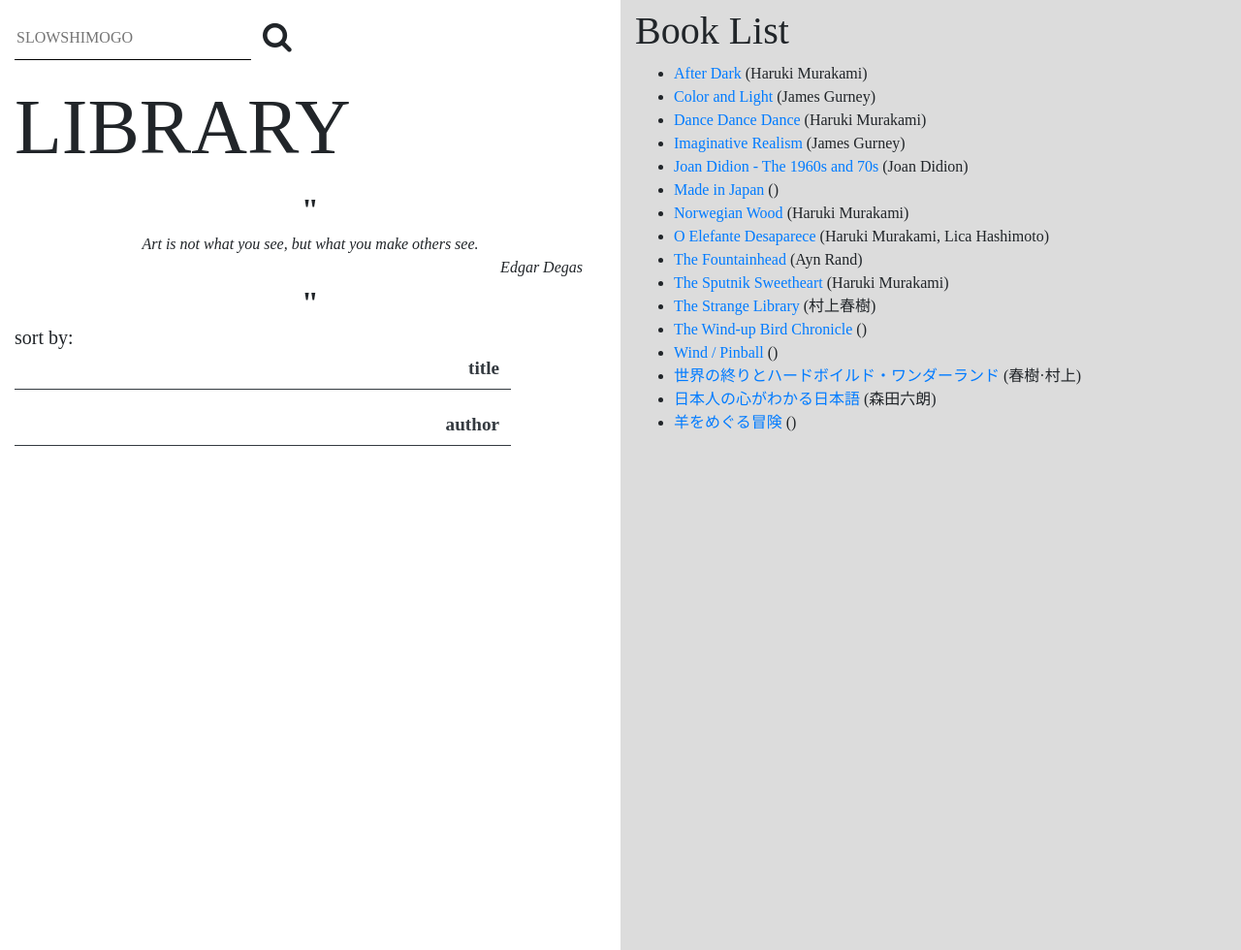
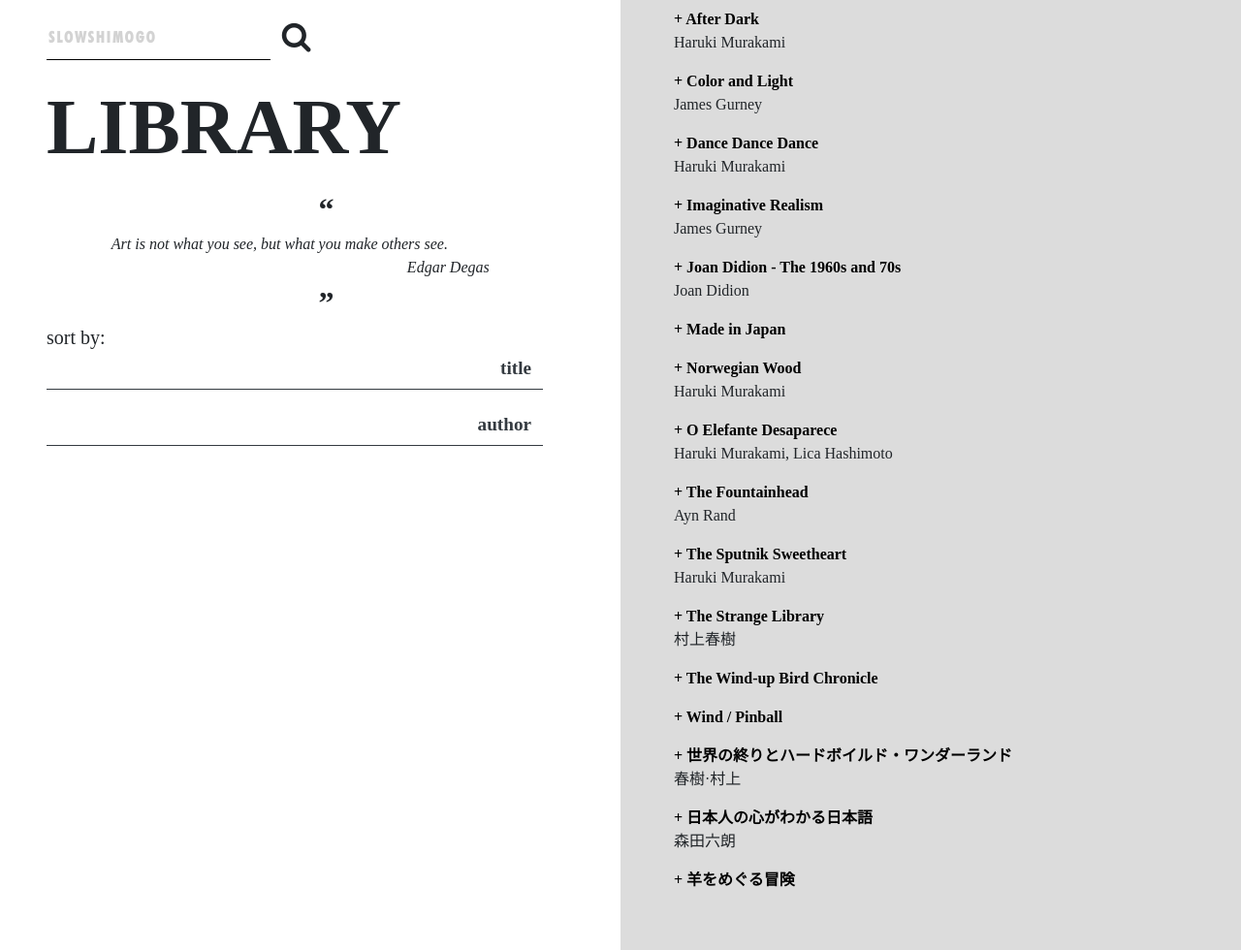
Before and after one commit to edumats/lilian-library, a Django app: page /catalog/books/ in a window 1280 px wide. Shown: the whole page at 97% size. Run offline with Django 3.2, Linux system fonts and the light colour scheme; data comes from the database, SQL or seed files in the repository; both versions use the stored data as it was after the commit; some libraries are stand-ins or nearby versions; some web fonts are replaced.

Commit message:
Added Tag class and styling improvements

```diff
--- a/lilianlibrary/catalog/admin.py
+++ b/lilianlibrary/catalog/admin.py
@@ -1,5 +1,5 @@
 from django.contrib import admin
-from .models import Author, Book, BookInstance, Genre, Language, Publisher, Quote
+from .models import Author, Book, BookInstance, Genre, Language, Publisher, Quote, Tag
 
 
 @admin.register(Author)
@@ -33,3 +33,4 @@
 admin.site.register(Language)
 admin.site.register(Publisher)
 admin.site.register(Quote)
+admin.site.register(Tag)
--- a/lilianlibrary/catalog/models.py
+++ b/lilianlibrary/catalog/models.py
@@ -35,6 +35,7 @@
     average_rating = models.FloatField(blank=True, null=True)
     ratings_count = models.IntegerField(blank=True, null=True)
     thumbnail = models.URLField(blank=True)
+    tags = models.ManyToManyField('Tag', related_name='tags', blank=True)
 
     def info_link(self):
         return f"https://books.google.com.br/books?id={google_id}=isbn:{isbn}"
@@ -71,7 +72,7 @@
     id = models.UUIDField(primary_key=True, default=uuid.uuid4, help_text='Library Unique ID')
     book = models.ForeignKey('Book', on_delete=models.SET_NULL, null=True)
     due_back = models.DateField(null=True, blank=True)
-    location = models.CharField(max_length=50)
+    location = models.CharField(max_length=50, blank=True)
     borrower = models.ForeignKey(User, on_delete=models.SET_NULL, null=True, blank=True)
 
     MEDIA_CHOICES = [
@@ -124,3 +125,9 @@
 
     def __str__(self):
         return self.quote
+
+class Tag(models.Model):
+    name = models.TextField(max_length=100, help_text='Enter your tag')
+
+    def __str__(self):
+        return self.name
--- a/lilianlibrary/catalog/static/css/styles.css
+++ b/lilianlibrary/catalog/static/css/styles.css
@@ -1,3 +1,29 @@
+@font-face {
+  font-family: 'Futura Bold';
+  src: local('Futura Bold font'),
+       url('../fonts/Futura-Bold-font.ttf') format("truetype");
+}
+
+.search-box::placeholder { /* Chrome, Firefox, Opera, Safari 10.1+ */
+  font-family: 'Futura Bold', sans-serif;
+  opacity: 1; /* Firefox */
+  letter-spacing: 2px;
+  color: LightGray;
+  font-weight: bold;
+}
+
+.search-box:-ms-input-placeholder { /* Internet Explorer 10-11 */
+  font-family: 'Futura Bold', sans-serif;
+  letter-spacing: 2px;
+  color: LightGray;
+}
+
+.search-box::-ms-input-placeholder { /* Microsoft Edge */
+  font-family: 'Futura Bold', sans-serif;
+  letter-spacing: 2px;
+  color: LightGray;
+}
+
 body {
     font-family: adobe-garamond-pro, serif;
 }
@@ -83,6 +109,16 @@
     height: 10vw;
 }
 
+/* For results listing on right pannel */
+
+li a {
+    color: black;
+}
+
+li a:hover {
+    color: DarkGray;
+}
+
 /* .sidebar-nav {
     margin-top: 20px;
     padding: 0;
--- a/lilianlibrary/catalog/templates/catalog/book_list.html
+++ b/lilianlibrary/catalog/templates/catalog/book_list.html
@@ -2,12 +2,12 @@
 {% block title %}<title>Book List - Lilian's Library</title>{% endblock %}
 {% block content %}
     <div class="container mt-2">
-        <h1>Book List</h1>
         {% if book_list %}
             <ul>
                 {% for book in book_list %}
-                    <li>
-                    <a href="{{ book.get_absolute_url }}">{{ book.title }}</a> ({{ book.authors.all|join:', ' }})
+                    <li class="list-unstyled">
+                        <a class="library-list-item font-weight-bold" href="{{ book.get_absolute_url }}">+ {{ book.title }}</a>
+                        <p>{{ book.authors.all|join:', ' }}</p>
                     </li>
                 {% endfor %}
             </ul>
--- a/lilianlibrary/catalog/templates/layout.html
+++ b/lilianlibrary/catalog/templates/layout.html
@@ -27,11 +27,13 @@
     <link rel="stylesheet" href="https://cdnjs.cloudflare.com/ajax/libs/font-awesome/4.7.0/css/font-awesome.min.css">
 </head>
 <body>
+    <!-- Mobile Navigation Bar -->
     <div class="pos-f-t d-md-none">
-      <nav class="navbar navbar-light bg-white">
-        <a class="navbar-toggler navbar-brand border-0" type="button" data-toggle="collapse" data-target="#navbarToggleExternalContent" aria-controls="navbarToggleExternalContent" aria-expanded="false" aria-label="Toggle navigation">
-          <span id="lib" class="text-dark font-weight-bold mr-1">LIB</span><span class="text-dark">SLOWSHIMOGO</span>
-        </a>
+        <nav class="navbar navbar-light bg-white">
+            <a class="navbar-toggler border-0 d-inline" type="button" data-toggle="collapse" data-target="#navbarToggleExternalContent" aria-controls="navbarToggleExternalContent" aria-expanded="false" aria-label="Toggle navigation">
+                <span id="lib" class="text-dark font-weight-bold">LIB</span>
+                <span class="text-dark ">SLOWSHIMOGO</span>
+            </a>
 
         <button class="navbar-toggler" type="button" data-toggle="collapse" data-target="#navbarSupportedContent" aria-controls="navbarSupportedContent" aria-expanded="false" aria-label="Toggle navigation">
           <span class="navbar-toggler-icon"></span>
@@ -54,7 +56,7 @@
       </nav>
       <div class="collapse" id="navbarToggleExternalContent">
         <div class="bg-white p-4">
-            <!-- Search Box -->
+            <!-- Search Box for Mobile -->
             <form action="{% url 'search' %}" method="GET">
                 <div class="input-group input-group-lg my-3 justify-content-center">
                     <input id="search-box-menu" class="search-box" type="text" name="search"/>
@@ -66,7 +68,7 @@
 
             <!-- Quotes -->
             <div>
-                <p class="text-center quotation mb-0">"</p>
+                <p class="text-center quotation mb-0">“</p>
                 <div id ="quote" class="text-center mx-4">
                     <p id="quote" class="font-italic text-center mb-0">
                         {% for quote in random_quote %}
@@ -75,16 +77,19 @@
                     <p id="author" class="font-italic text-right mb-0">{{ quote.author}}</p>
                         {% endfor %}
                 </div>
-                <p class="text-center quotation mb-0">"</p>
+                <p class="text-center quotation mb-0">”</p>
 
             </div>
         </div>
       </div>
     </div>
+
+    <!-- Contents -->
     <div class="container-fluid">
         <div id="contents" class="row">
-            <nav id="menu" class="col-md-6 d-none d-sm-none d-md-block">
-                <!-- Search Box -->
+            <nav id="menu" class="col-md-6 d-none d-sm-none d-md-block pl-5">
+
+                <!-- Search Box for Larger Viewports -->
                 <form action="{% url 'search' %}" method="GET">
                     <div class="input-group input-group-lg my-3">
                         <input class="search-box" type="text" name="search" placeholder="SLOWSHIMOGO"/>
@@ -94,12 +99,15 @@
                     </div>
                 </form>
 
+                <!-- Title -->
                 <a href="{% url 'index' %}" class="text-body navbar-brand">
-                    <h1 id="main-title">LIBRARY</h1>
+                    <h1 id="main-title" class="font-weight-bold">LIBRARY</h1>
                 </a>
+
+                <!-- Quotes -->
                 <div>
-                    <p class="text-center quotation mb-0">"</p>
-                    <div id ="quote" class="text-center mx-4">
+                    <p class="text-center quotation mb-0">“</p>
+                    <div class="text-center mx-4 w-75">
                         <p id="quote" class="font-italic text-center mb-0">
                             {% for quote in random_quote %}
                                 {{ quote.quote }}
@@ -107,9 +115,10 @@
                         <p id="author" class="font-italic text-right mb-0">{{ quote.author}}</p>
                             {% endfor %}
                     </div>
-                    <p class="text-center quotation mb-0">"</p>
+                    <p class="text-center quotation mb-0">”</p>
+                </div>
 
-                </div>
+                <!-- Sort By Menu -->
                 <h5 class="mb-0">sort by:</h5>
                 <div class="d-flex flex-column">
                     <a class="mb-3" href="{% url 'books' %}">
@@ -134,6 +143,7 @@
                         </div>
                     </a> -->
                 </div>
+
             </nav>
             <div id="content" class="col-md-6 px-0">
                 {% block content %}{% endblock %}
```
Also changed, not shown: lilianlibrary/catalog/migrations/0021_auto_20200705_1509.py (added), lilianlibrary/catalog/static/fonts/Futura-Bold-font.ttf (added), lilianlibrary/db.sqlite3, 2 other files.
